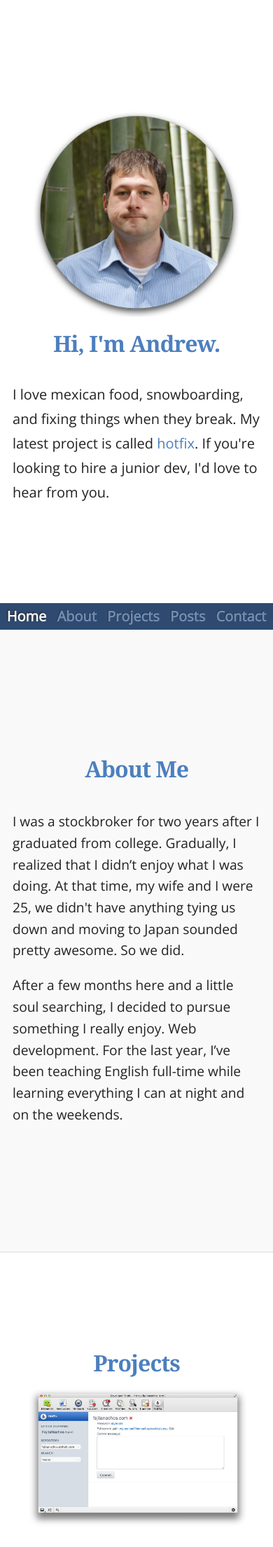
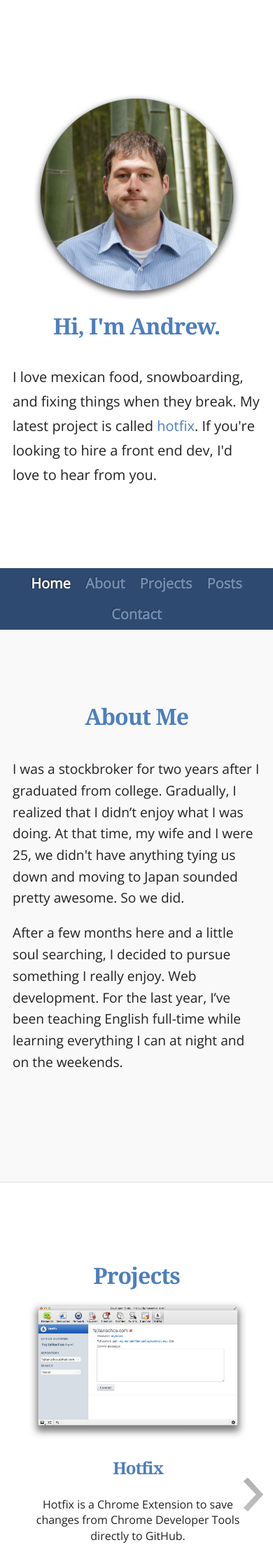
Before and after one commit to karsumit94/andrewholsted.github.io, a Jekyll site: the page built from index.html, in a window 390 px wide. Shown: the top 2211 px of the page at 70% size. Built offline with Jekyll 4.4.1, drawn with Linux system fonts in a browser that asks for light colours; nearby versions of some CDN libraries; some web fonts are replaced; Markdown is read by kramdown in place of the engine named in the settings.

Commit message:
Update intro.

```diff
--- a/css/main.css
+++ b/css/main.css
@@ -91,11 +91,6 @@ section {
     position: relative;
     overflow:  hidden;
     text-align: center;
-}
-
-
-.sqs-container {
-    height: 100%!important;
 }
 
 #home:before, #about:before, #projects:before, #posts:before, #contact:before {
@@ -520,8 +515,10 @@ tr.first-row td {
 }
 
 #contact-wrap {
+
 }
 #contact {
+
 }
 
 #contact-wrap h2 {
@@ -618,7 +615,7 @@ h2 {
     }
 
     #home-nav ul li {
-    padding: .25em;
+        padding: .4em;
     }
 
     section {
--- a/index.html
+++ b/index.html
@@ -11,7 +11,7 @@ title: "Home"
 	  			<h1>Hi, I'm Andrew. </h1>
 
 		  		<p>
-			  		I love mexican food, snowboarding, and fixing things when they break. My latest project is called <a href ="https://chrome.google.com/webstore/detail/hotfix/bfmckmhcljhakgkngnfjhmmffaabdafi">hotfix</a>. If you're looking to hire a junior dev, I'd love to hear from you.
+			  		I love mexican food, snowboarding, and fixing things when they break. My latest project is called <a href ="https://chrome.google.com/webstore/detail/hotfix/bfmckmhcljhakgkngnfjhmmffaabdafi">hotfix</a>. If you're looking to hire a front end dev, I'd love to hear from you.
 			  	</p>
 		  	</div>
 		</div>
```
Lines whose indentation alone changed are shown as unchanged.
